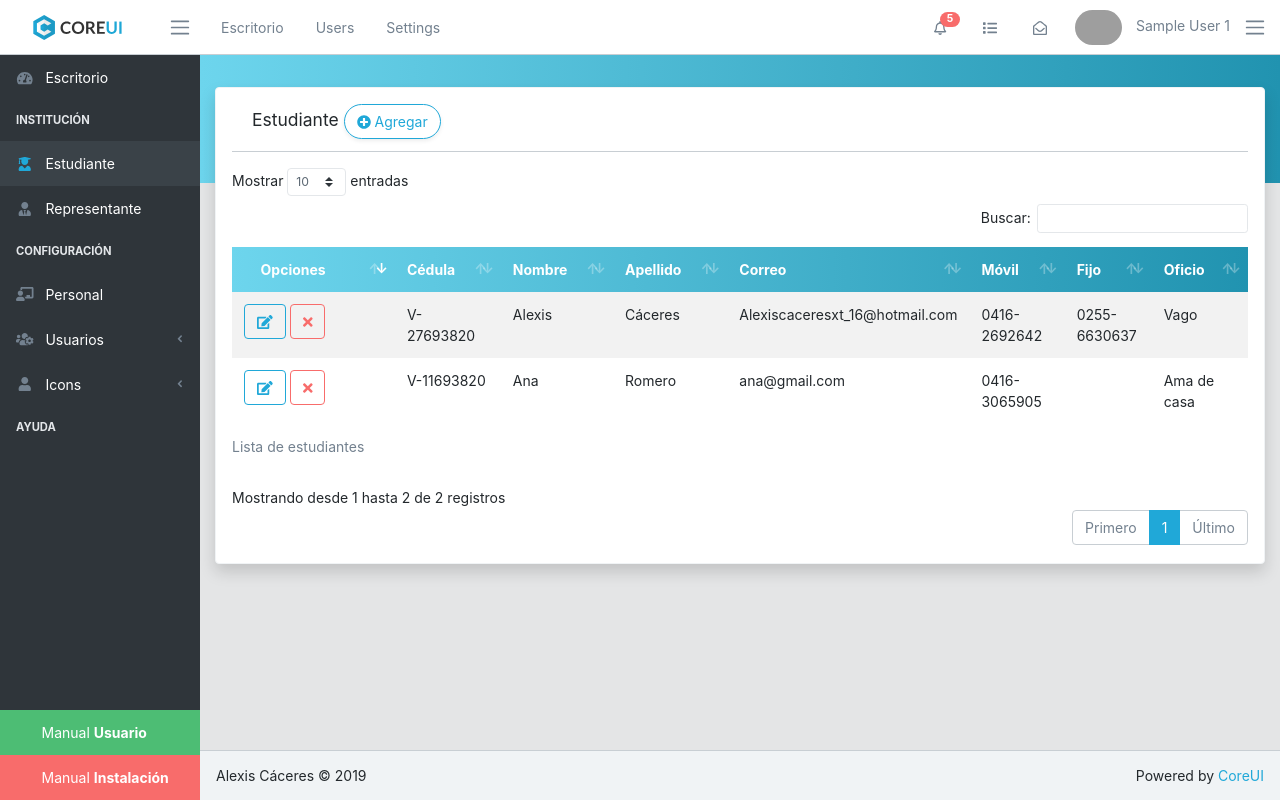
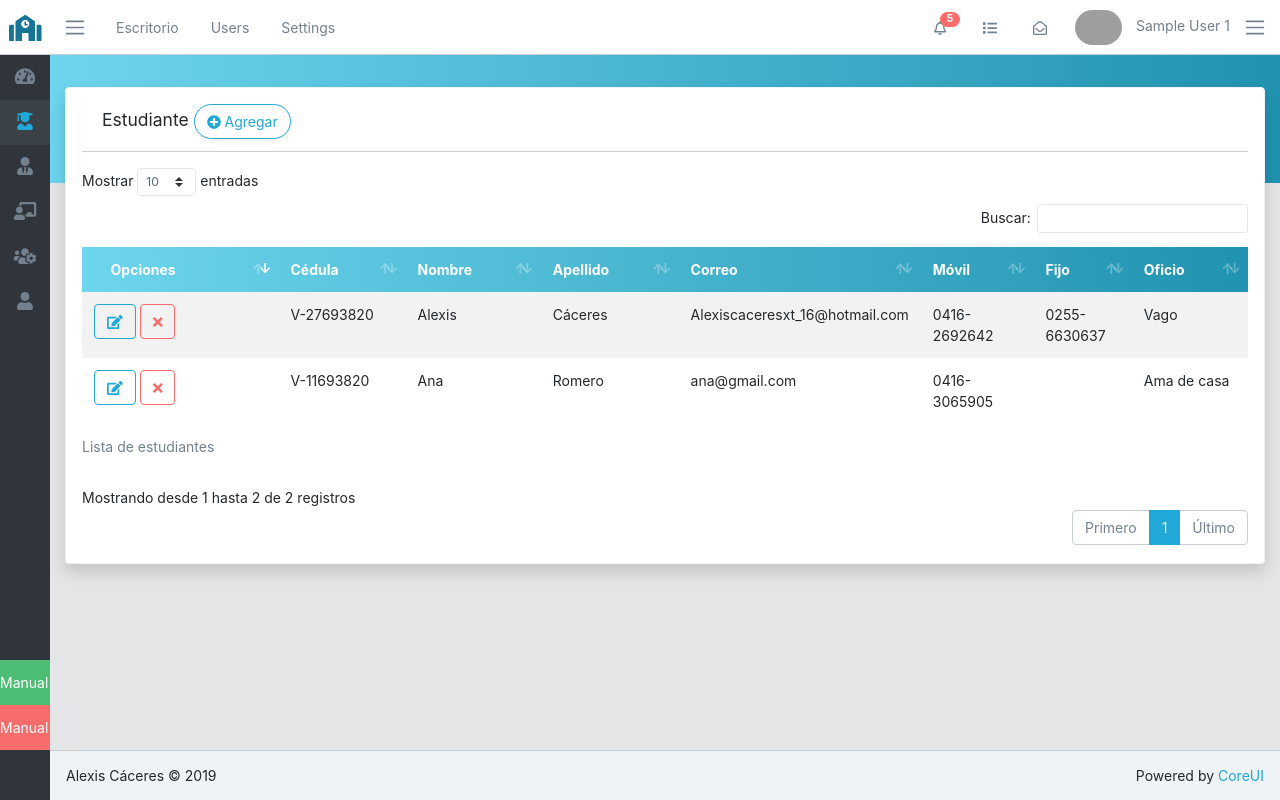
Before and after one commit to RC-UnHappy/escuela-miguel-otero, a PHP site: page /vistas/estudiante.php in a window 1280 px wide. Run offline with PHP 8.4, Linux system fonts and the light colour scheme; the visitor is signed in with stand-in values (Sample User, id 1); data comes from the database, SQL or seed files in the repository; some libraries are stand-ins or nearby versions; grey boxes are pictures that could not be loaded.

Commit message:
Update header.php

```diff
--- a/vistas/modules/header.php
+++ b/vistas/modules/header.php
@@ -42,18 +42,27 @@ if (strlen(session_id()) < 1)
     <link rel="stylesheet" href="../public/css/bootstrap-select.min.css">
 
   </head>
-  <body class="app header-fixed sidebar-fixed aside-menu-fixed sidebar-lg-show">
+  <body class="app header-fixed sidebar-fixed aside-menu-fixed sidebar-lg-show sidebar-minimized brand-minimized">
     <header class="app-header navbar">
+
       <button class="navbar-toggler sidebar-toggler d-lg-none mr-auto" type="button" data-toggle="sidebar-show">
         <span class="navbar-toggler-icon"></span>
       </button>
-      <a class="navbar-brand" href="#">
-        <img class="navbar-brand-full" src="../public/img/brand/logo.svg" width="89" height="25" alt="CoreUI Logo">
-        <img class="navbar-brand-minimized" src="../public/img/brand/sygnet.svg" width="30" height="30" alt="CoreUI Logo">
+
+      <a class="navbar-brand" href="escritorio.php">
+        <div class="navbar-brand-full">
+          <i class="fas fa-school" style="font-size: 26px;"></i>
+          <em>Escuela M.O.S</em>
+        </div>
+        <!-- <img class="navbar-brand-full" src="../public/img/brand/logo.svg" width="89" height="25" alt="CoreUI Logo"> -->
+        <!-- <img class="navbar-brand-minimized" src="../public/img/brand/sygnet.svg" width="30" height="30" alt="CoreUI Logo"> -->
+        <i class="navbar-brand-minimized fas fa-school" style="font-size: 26px;"></i>
       </a>
+
       <button class="navbar-toggler sidebar-minimizer brand-minimizer d-md-down-none" type="button" data-toggle="sidebar-lg-show">
         <span class="navbar-toggler-icon"></span>
       </button>
+
       <ul class="nav navbar-nav d-md-down-none">
         <li class="nav-item px-3">
           <a class="nav-link" href="escritorio.php">Escritorio</a>
```
